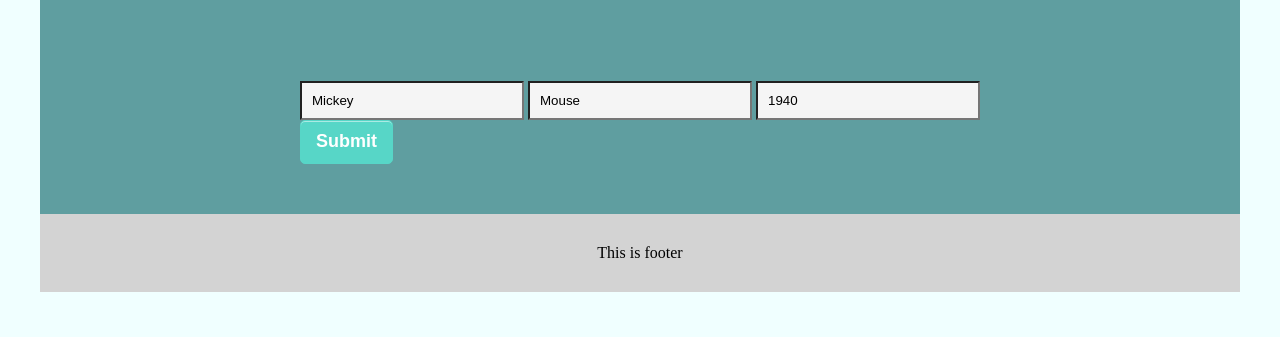
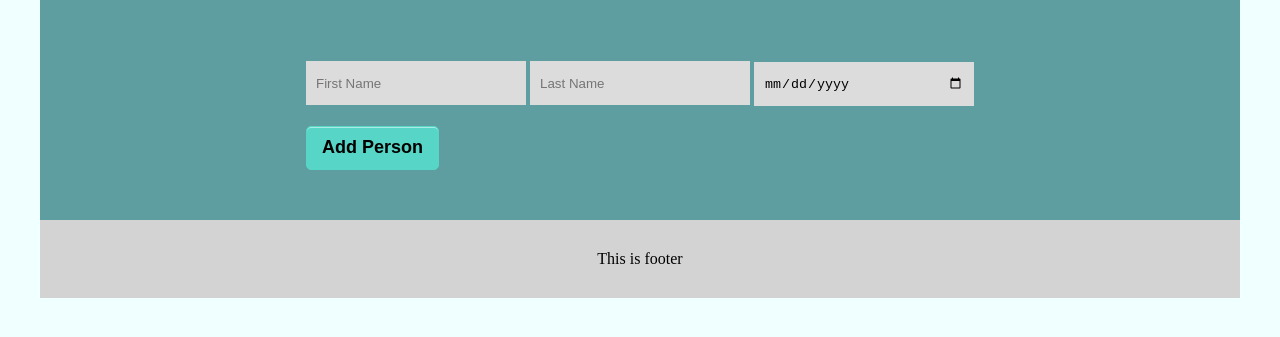
Before and after one commit to slawek0102/firstCRUD, a website: page index.html in a window 1280 px wide. Shown: the part 353-690 px from the top of the page. Drawn offline with nearby package versions, Linux system fonts and the light colour scheme.

Commit message:
post accomplished

```diff
--- a/index.html
+++ b/index.html
@@ -16,26 +16,20 @@
         <img src="http://fenixdigital.net.br/teste/sprink2/wp-content/uploads/2015/02/img-full-width-slider-03-1200x300.jpg"
              alt="">
         <h1>My first CRUD</h1>
-
     </header>
 
     <article>
-
-        <table id="tablica">
-
-        </table>
-
+        <table id="tablica"></table>
 
         <form action="http://localhost:3000/add" method="post">
-
-            <input type="text" name="imie" value="Mickey">
-            <input type="text" name="nazwisko" value="Mouse">
-            <input type="text" name="rok" value="1940">
+            <input type="text" name="imie" placeholder="First Name" required>
+            <input type="text" name="nazwisko" placeholder="Last Name" required>
+            <input type="date" name="rok" placeholder="Year" required>
             <br>
-
-            <input type="submit" value="Submit">
+            <input type="submit" value="Add Person" onsubmit="return false" >
         </form>
     </article>
+
     <footer>
         This is footer
     </footer>
--- a/js.js
+++ b/js.js
@@ -4,9 +4,10 @@ const tableHeader = "<tr><th>Imie</th><th>Nazwisko</th><th>Wiek</th></tr>";
 axios.get('http://localhost:3000/')
     .then(function (response) {
         listaOsob.innerHTML = tableHeader + response.data.map((row) => {
-            let tableRow = `<tr><td>${row.imie}</td><td>${row.nazwisko}</td><td>${row.wiek}</td><tr>`;
+            let tableRow = `<tr><td>${row.imie}</td><td>${row.nazwisko}</td><td>${row.rok}</td><tr>`;
             return tableRow;
         }).reduce((totalRows, row) => {
             return totalRows + row;
         });
+
     });
--- a/server/express.js
+++ b/server/express.js
@@ -13,9 +13,11 @@ app.use(bodyParser.json());
 
 app.get('/', function (req, res) {
     fs.readFile('json.json', 'utf8', (err, data) => {
+
         res.send(data);
     });
 });
+
 
 app.post('/add', function (req, res, next) {
 
@@ -23,9 +25,8 @@ app.post('/add', function (req, res, next) {
         let existingFileBody = data.substr(1,data.length-2);
         // let existingFileBodyLenght = data.length;
 
-
-
-        console.log('Dlugosc existingFileBody', existingFileBody);
+        // console.log('Dlugosc existingFileBody', existingFileBody);
+        // console.log('Body', data);
 
         let newFileBody = '['+existingFileBody +','+ JSON.stringify(req.body)+']';
 
@@ -33,7 +34,7 @@ app.post('/add', function (req, res, next) {
         });
     });
 
-
+    res.redirect('back')
 });
 
 app.listen(3000, function () {
--- a/styles.scss
+++ b/styles.scss
@@ -34,7 +34,7 @@ article {
   font-family: Calibri;
   font-size: 16px;
   list-style: none;
-  margin: 40px 0;
+  margin: 30px 0;
 
   th {
     background-color: darkgray;
@@ -52,22 +52,25 @@ article {
 form {
   input[type = "submit"] {
     padding: 10px 15px 11px !important;
+    margin-top: 20px;
     font-size: 18px !important;
     background-color: #57d6c7;
     font-weight: bold;
     text-shadow: 1px 1px #57D6C7;
-    color: #ffffff;
+    //color: #ffffff;
     border-radius: 5px;
     border: 1px solid #57D6C7;
     cursor: pointer;
     box-shadow: 0 1px 0 rgba(255, 255, 255, 0.5) inset;
   }
 
-  input[type= "text"]{
-    background-color: whitesmoke;
+  input[type= "text"], input[type= "date"]{
+    background-color: gainsboro;
+    border:0 !important;
     padding: 10px;
     width: 200px;
-    margin: 0 ;
+    margin: 0 !important;
+    height: 24px !important;
   }
 }
 
```
Also changed, not shown: server/json.json (+19 -1 lines), styles.css, 1 other file.
